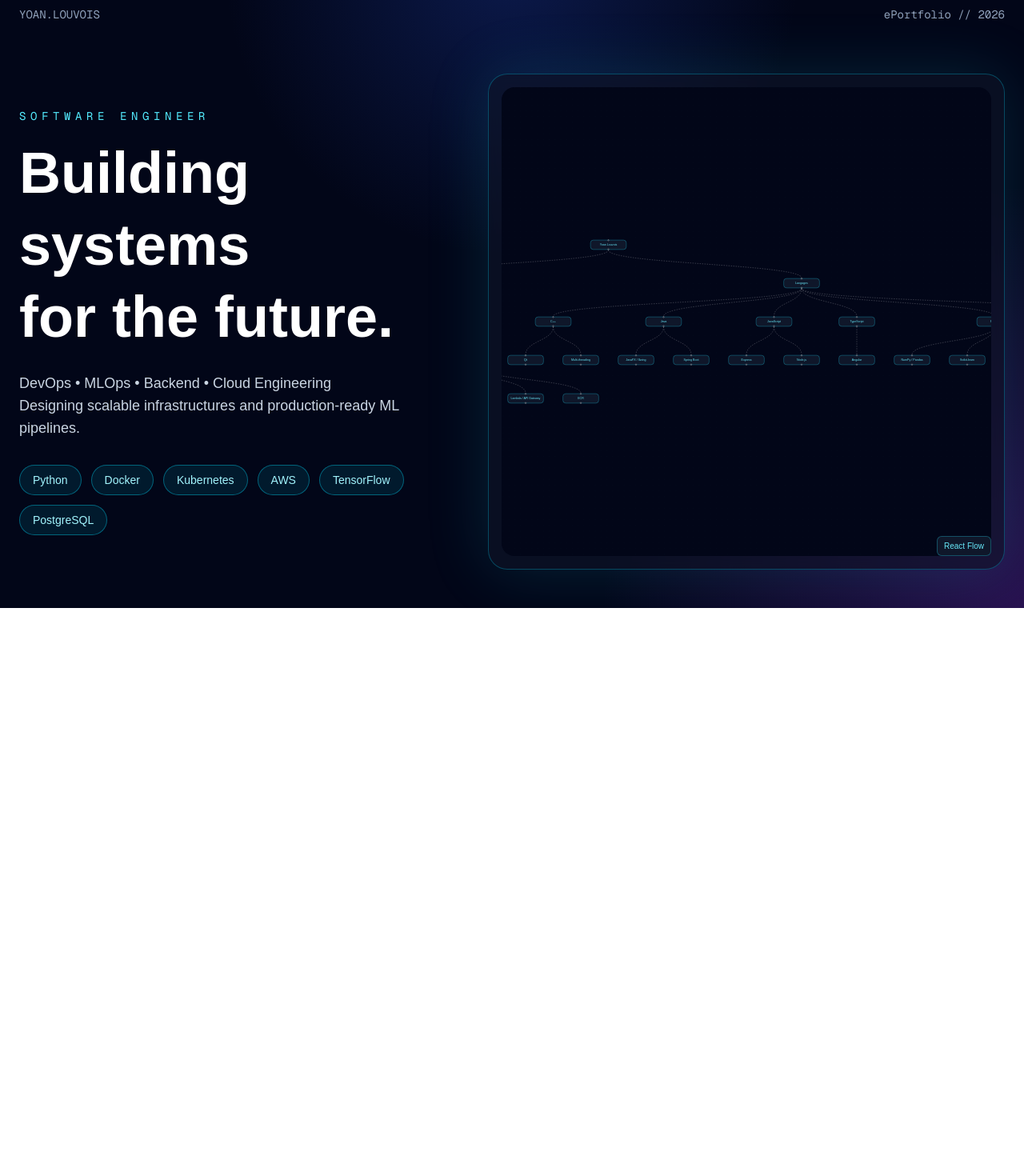
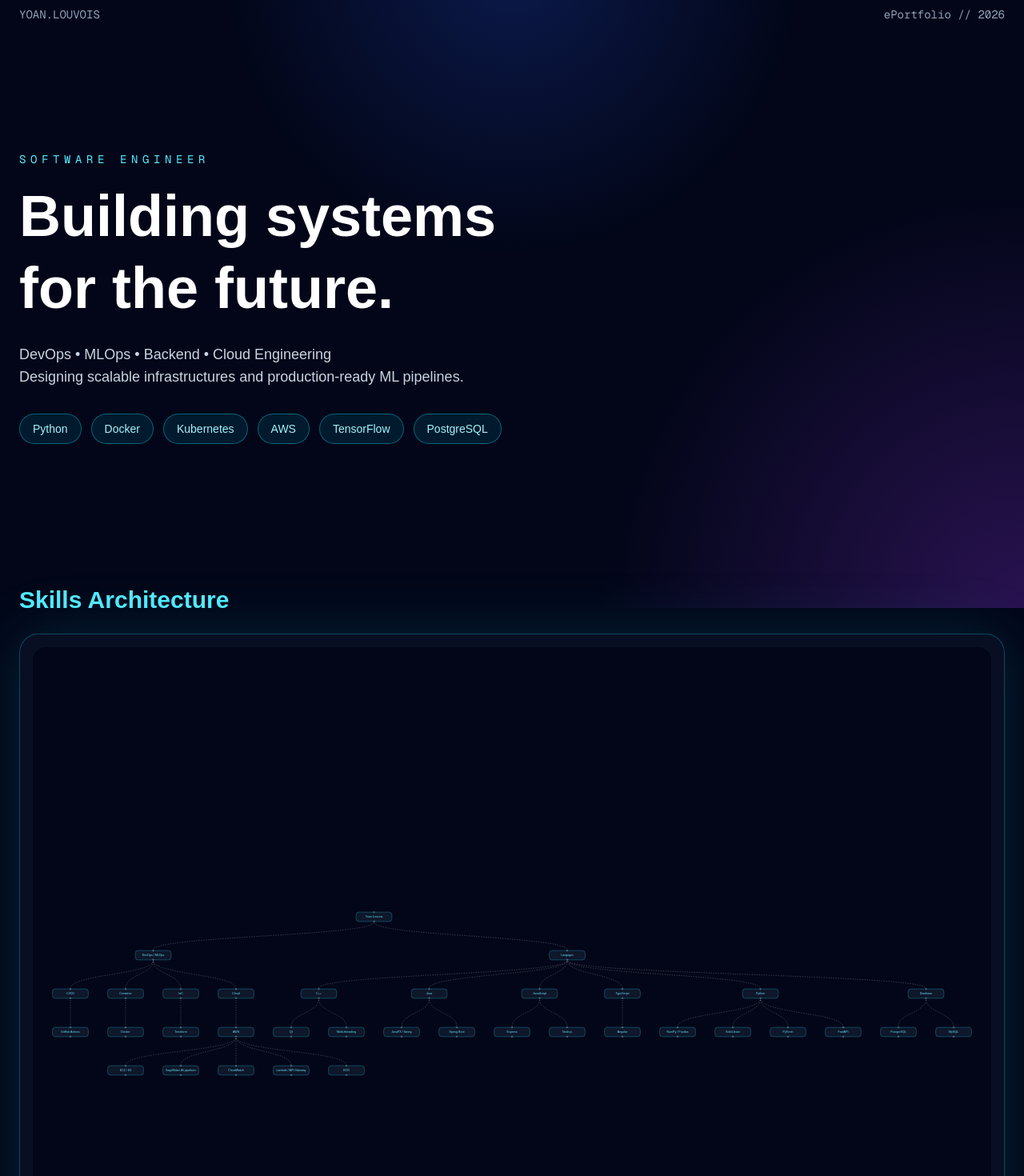
Before and after one commit to yoanlouvois/e-portfolio, a Next.js app: page / in a window 1280 px wide. Shown: the part 40-1510 px from the top of the page at 80% size. Before the commit the page ends 800 px from the top, so only its background shows below. Built offline with nearby package versions, Linux system fonts and the light colour scheme.

Commit message:
Refactor Home component layout: reorganize sections and enhance structure

```diff
--- a/src/app/page.tsx
+++ b/src/app/page.tsx
@@ -11,8 +11,10 @@ export default function Home() {
           <span className="font-mono">ePortfolio // 2026</span>
         </nav>
 
-        <div className="grid flex-1 items-center gap-12 lg:grid-cols-[1fr_1.2fr]">
-          <div>
+        <div className="flex flex-col gap-20">
+
+          {/* HERO SECTION */}
+          <div className="min-h-[70vh] flex flex-col justify-center">
             <p className="mb-4 font-mono text-sm uppercase tracking-[0.4em] text-cyan-300">
               Software Engineer
             </p>
@@ -43,9 +45,17 @@ export default function Home() {
             </div>
           </div>
 
-          <div className="relative h-[620px] rounded-3xl border border-cyan-400/30 bg-slate-900/60 p-4 shadow-[0_0_80px_rgba(34,211,238,0.15)] backdrop-blur">
-            <PortfolioFlow />
+          {/* FLOW SECTION */}
+          <div className="w-full">
+            <h2 className="mb-6 text-3xl font-bold text-cyan-300">
+              Skills Architecture
+            </h2>
+
+            <div className="relative h-[900px] w-full rounded-3xl border border-cyan-400/30 bg-slate-900/60 p-4 shadow-[0_0_80px_rgba(34,211,238,0.15)] backdrop-blur">
+              <PortfolioFlow />
+            </div>
           </div>
+
         </div>
       </section>
     </main>
```
